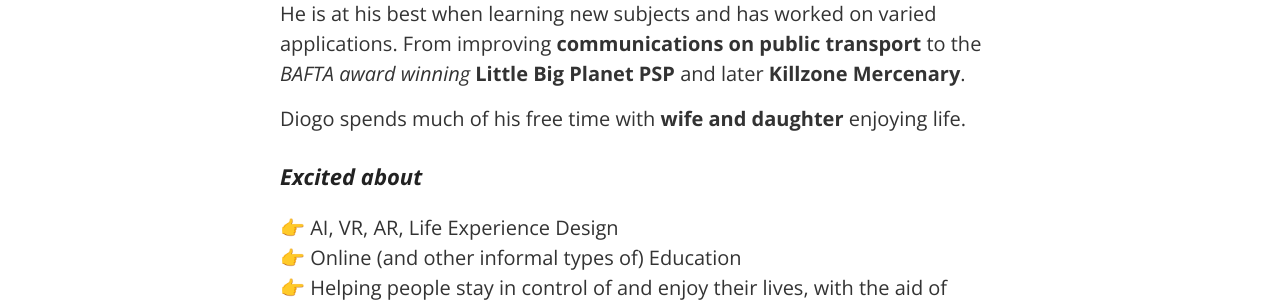
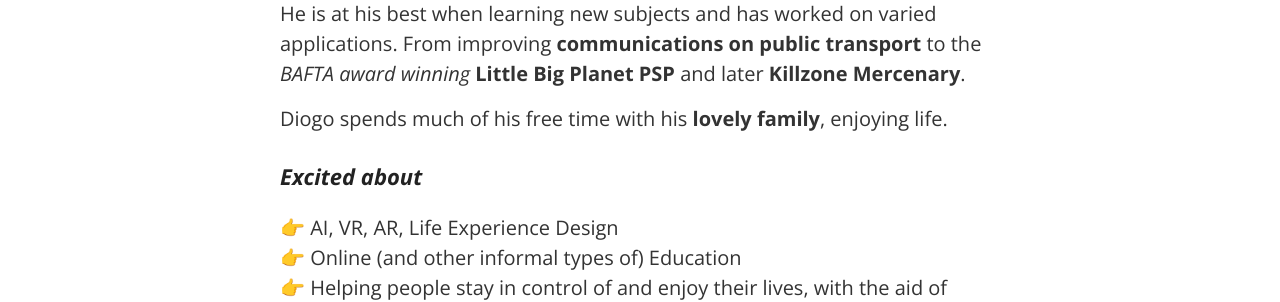
Before and after one commit to DiogoNeves/diogoneves.github.io, a Jekyll site: the page built from index.md, in a window 1280 px wide. Shown: the part 209-511 px from the top of the page. Built offline with Jekyll 4.4.1, drawn with Linux system fonts in a browser that asks for light colours; emoji names are drawn with the system emoji font.

Commit message:
Better family description

```diff
--- a/index.md
+++ b/index.md
@@ -8,7 +8,7 @@
 From improving **communications on public transport** to the _BAFTA award winning_
 **Little Big Planet PSP** and later **Killzone Mercenary**.
 
-Diogo spends much of his free time with **wife and daughter** enjoying life.
+Diogo spends much of his free time with his **lovely family**, enjoying life.
 
 ### Excited about
 
```
